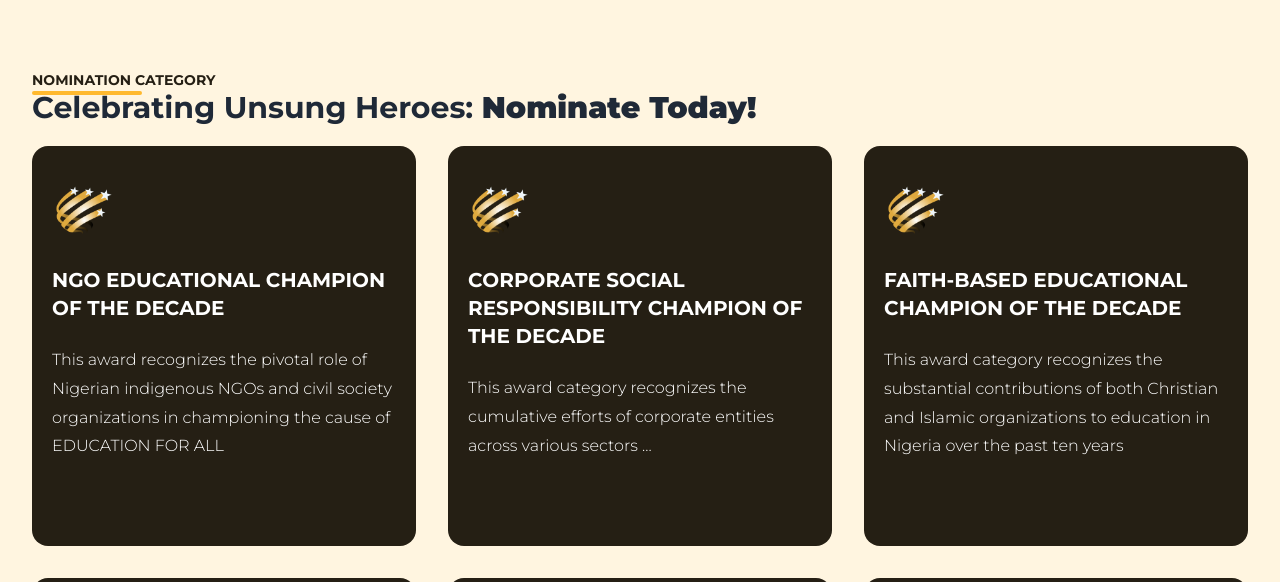
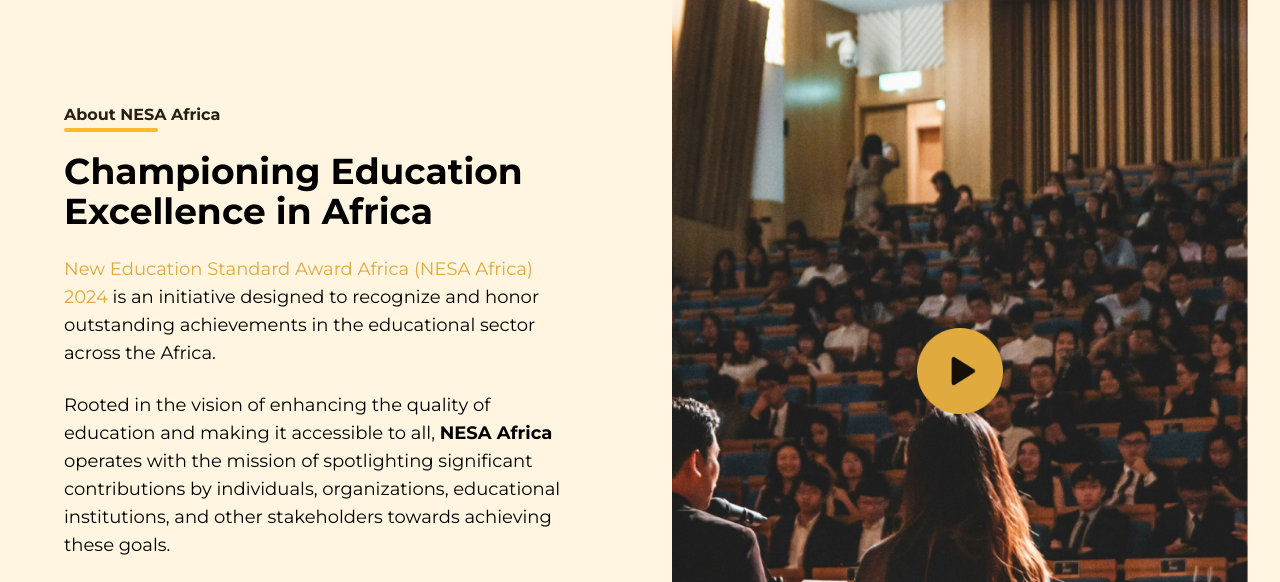
Before and after one commit to Santos-pkis/NESA-Test, a Next.js app: page / in a window 1280 px wide. Shown: the part 1018-1600 px from the top of the page. Built offline with nearby package versions, Linux system fonts and the light colour scheme.

Commit message:
update: about sect i home

```diff
--- a/app/(main)/(home)/page.tsx
+++ b/app/(main)/(home)/page.tsx
@@ -9,7 +9,7 @@
     <>
       <HomeHeader />
       <main className="pb-8">
-        <Category />
+        {/* <Category /> */}
         {/* <HomePartners /> */}
         <AboutNewEducation />
         <Timeline />
--- a/components/Layout/Navbar/index.tsx
+++ b/components/Layout/Navbar/index.tsx
@@ -109,7 +109,7 @@
             {!pathname.startsWith("/categories/") ? (
               <motion.button
                 variants={fromTop}
-                className="text-[#17120a] xl:px-4 xl:py-3 px-3 py-2 xl:text-base text-sm rounded-full"
+                className="text-[#17120a] xl:py-3 px-3 py-2 xl:text-base text-sm rounded-full"
                 style={{ background: `linear-gradient(90deg, #FFC247 -6.07%, #E48900 156.79%)` }}
               >
                 Nominate Now
--- a/components/UI/Home/about-new.tsx
+++ b/components/UI/Home/about-new.tsx
@@ -8,32 +8,22 @@
 const AboutNewEducation = () => {
   return (
     <>
-      <section className="relative py-36">
-        <Image
-          src={"/images/logos/big_logo.png"}
-          alt="logo"
-          width={800}
-          height={800}
-          className="absolute -bottom-16 left-0 -z-[1] opacity-40"
-        />
-
+      <section className="relative bg-[#fff5e0]">
         <div className="container grid md:grid-cols-2 gap-16 items-center">
-          <div className="grid place-content-center">
-            <Image src={"/images/bg/education.png"} alt="dark background" width={600} height={600} />
-          </div>
           <DivParentInView className="space-y-6 container">
             <motion.h3 variants={toTopV} className="_under_border font-bold text-darkGold">
-              ABOUT NEW EDUCATION STANDARD AWARDS:
+              About NESA Africa
             </motion.h3>
-            <motion.p variants={toTopV} className="font-bold md:text-5xl text-4xl">
+
+            <motion.p variants={toTopV} className="font-bold text-4xl">
               Championing Education <br /> Excellence in Africa
             </motion.p>
 
             <DivParentInView className="space-y-6 text-lg">
               <motion.p variants={toTopV} className="text-black">
-                <span className="font-bold">New Education Standard Award Africa (NESA Africa)</span> is an initiative
-                designed to recognize, celebrate and foster educational excellence and innovation across the African
-                continent.
+                <span className="text-primaryGold">New Education Standard Award Africa (NESA Africa) 2024</span> is an
+                initiative designed to recognize and honor outstanding achievements in the educational sector across the
+                Africa.
               </motion.p>
 
               <motion.p variants={toTopV}>
@@ -46,6 +36,9 @@
               <button className={primaryBtn}>Learn More</button>
             </DivParentInView>
           </DivParentInView>
+          <div className="grid place-content-center">
+            <Image src={"/images/about-vid.png"} alt="dark background" width={600} height={600} />
+          </div>
         </div>
       </section>
     </>
```
Also changed, not shown: public/images/about-vid.png (added).
